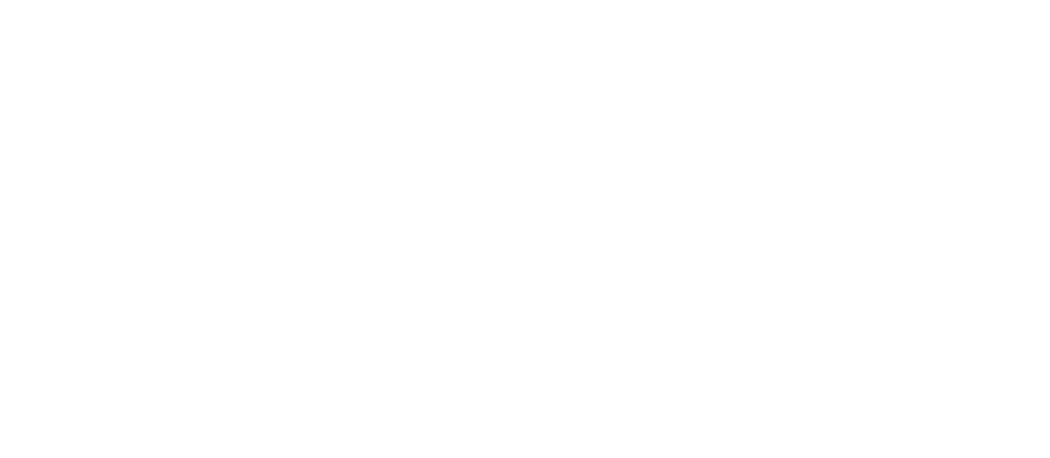
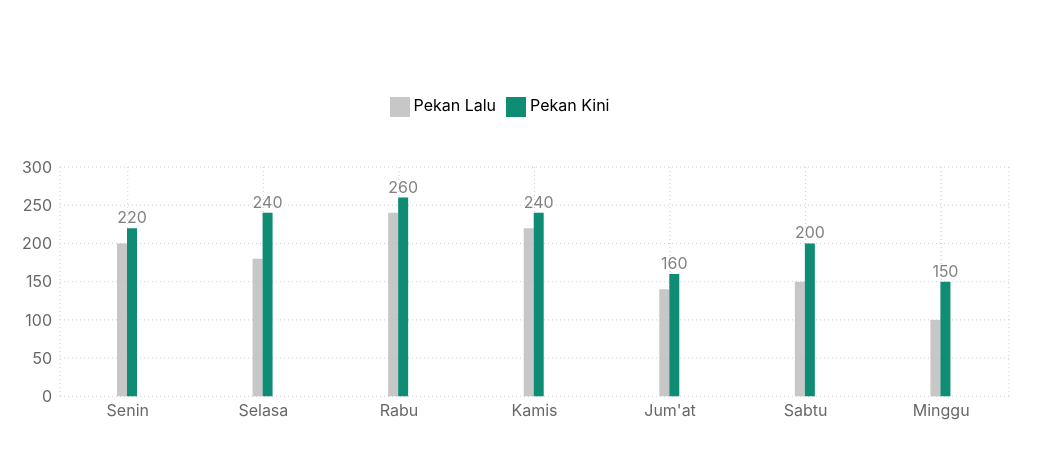
Before and after one commit to SanH16/practice-react, a React (Create React App) app in the folder react-exercise/: page /recharts in a window 1280 px wide. Before the commit this address had no page. Shown: the top 458 px of the page, without its empty margins (0-1050 px from the left). Built offline with nearby package versions, Linux system fonts and the light colour scheme.

Commit message:
just add rechart component

```diff
--- a/react-exercise/package.json
+++ b/react-exercise/package.json
@@ -16,6 +16,7 @@
     "react-redux": "^8.1.3",
     "react-router-dom": "^6.16.0",
     "react-scripts": "5.0.1",
+    "recharts": "^2.9.3",
     "redux-persist": "^6.0.0",
     "web-vitals": "^2.1.4"
   },
--- a/react-exercise/src/App.js
+++ b/react-exercise/src/App.js
@@ -21,6 +21,7 @@
 import FormPageTesting from "./pages/Testing/FormPageTesting";
 import Search from "./pages/Testing/Search";
 import Charts from "./pages/Charts";
+import Rechart from "./pages/Recharts/Rechart";
 
 const AppProvider = () => {
   return (
@@ -45,6 +46,7 @@
 
           {/* Charts */}
           <Route path="/charts" element={<Charts />} />
+          <Route path="/recharts" element={<Rechart />} />
         </Routes>
       </PersistGate>
     </Provider>
--- a/react-exercise/src/index.css
+++ b/react-exercise/src/index.css
@@ -1,13 +1,15 @@
 body {
   margin: 0;
-  font-family: -apple-system, BlinkMacSystemFont, 'Segoe UI', 'Roboto', 'Oxygen',
-    'Ubuntu', 'Cantarell', 'Fira Sans', 'Droid Sans', 'Helvetica Neue',
-    sans-serif;
+  font-family: -apple-system, BlinkMacSystemFont, "Segoe UI", "Roboto", "Oxygen", "Ubuntu", "Cantarell", "Fira Sans",
+    "Droid Sans", "Helvetica Neue", sans-serif;
   -webkit-font-smoothing: antialiased;
   -moz-osx-font-smoothing: grayscale;
 }
 
 code {
-  font-family: source-code-pro, Menlo, Monaco, Consolas, 'Courier New',
-    monospace;
+  font-family: source-code-pro, Menlo, Monaco, Consolas, "Courier New", monospace;
 }
+
+.text-black {
+  color: black;
+}
--- /dev/null
+++ b/react-exercise/src/pages/Recharts/Rechart.jsx
@@ -0,0 +1,99 @@
+import React from "react";
+import {
+  BarChart,
+  Bar,
+  XAxis,
+  YAxis,
+  CartesianGrid,
+  Tooltip,
+  Legend,
+  LabelList,
+  ResponsiveContainer as Wrapper,
+} from "recharts";
+
+const data = [
+  {
+    day: "Senin",
+    after: 220,
+    previous: 200,
+    amount: 0,
+  },
+  {
+    day: "Selasa",
+    after: 240,
+    previous: 180,
+    amount: 50,
+  },
+  {
+    day: "Rabu",
+    after: 260,
+    previous: 240,
+    amount: 100,
+  },
+  {
+    day: "Kamis",
+    after: 240,
+    previous: 220,
+    amount: 150,
+  },
+  {
+    day: "Jum'at",
+    after: 160,
+    previous: 140,
+    amount: 200,
+  },
+  {
+    day: "Sabtu",
+    after: 200,
+    previous: 150,
+    amount: 250,
+  },
+  {
+    day: "Minggu",
+    after: 150,
+    previous: 100,
+    amount: 300,
+  },
+];
+
+export default function Rechart() {
+  return (
+    <>
+      <Wrapper width="80%" aspect={3}>
+        <BarChart
+          //   width={1016}
+          //   height={400}
+          data={data}
+          barGap={0}
+          margin={{
+            top: 5,
+            right: 15,
+            left: 0,
+            bottom: 5,
+          }}
+          //   layout="horizontal"
+          style={{ marginTop: "90px" }}
+        >
+          <Legend
+            verticalAlign="top"
+            align="center"
+            iconSize={20}
+            iconType="square"
+            formatter={(value, entry, index) => <span className="text-black">{value}</span>}
+            wrapperStyle={{
+              paddingBottom: "50px",
+            }}
+          />
+          <CartesianGrid strokeDasharray="1 3" />
+          <XAxis orientation="bottom" dataKey="day" tickLine={false} axisLine={false} />
+          <YAxis orientation="left" type="string" dataKey="amount" tickLine={false} axisLine={false} />
+          <Tooltip />
+          <Bar barSize={10} dataKey="previous" name="Pekan Lalu" fill="rgba(185, 185, 185, 0.8)" />
+          <Bar barSize={10} dataKey="after" name="Pekan Kini" fill="rgba(14, 141, 116, 1)">
+            <LabelList position="top" />
+          </Bar>
+        </BarChart>
+      </Wrapper>
+    </>
+  );
+}
```
Also changed, not shown: 1 other file (tests, documents, lock files or other folders).
